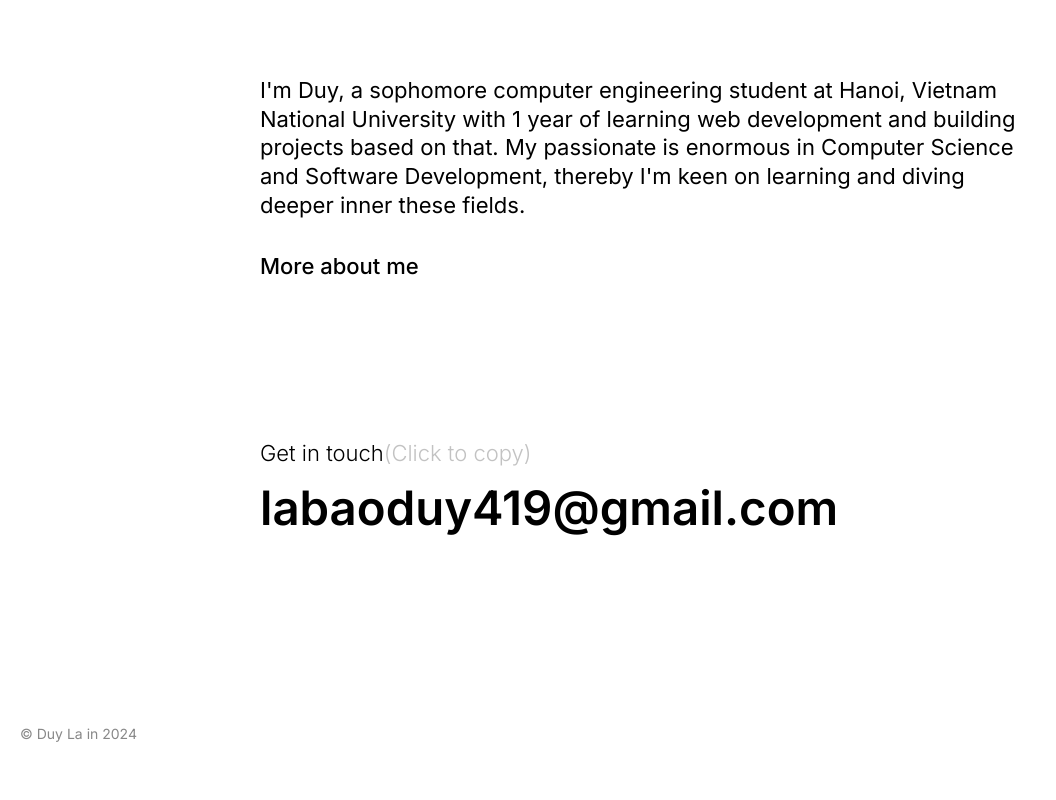
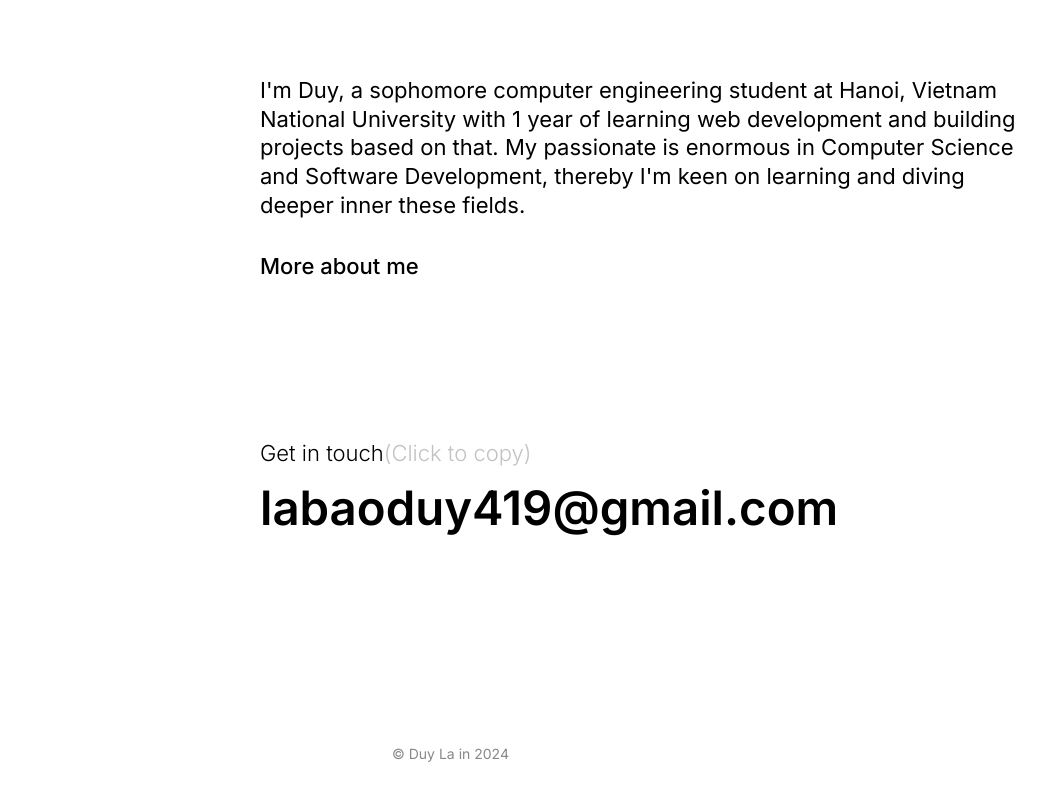
Before and after one commit to whateveriswhatever/Personal-Portfolio-2, a Next.js app: page / in a window 1280 px wide. Shown: the part 615-1415 px from the top of the page, without its empty margins (0-1056 px from the left). Before the commit the page ends 1379 px from the top, so only its background shows below. Built offline with nearby package versions, Linux system fonts and the light colour scheme.

Commit message:
Align the footer text

```diff
--- a/src/app/{components}/Footer.tsx
+++ b/src/app/{components}/Footer.tsx
@@ -3,7 +3,7 @@ import React from "react";
 const Footer = () => {
   return (
     <>
-      <footer className="phone:max-w-[100%] phone:pt-[20px] phone:pl-[20px] phone:pr-[20px] phone:pb-[20px] mt-0 ml-auto mr-auto mb-0 text-[#888] font-[400] text-[0.875rem]">
+      <footer className="phone:max-w-[100%] phone:pt-[20px] phone:pl-[20px] phone:pr-[20px] phone:pb-[20px] desktop:mt-0 desktop:ml-auto desktop:mr-auto desktop:mb-0 text-[#888] font-[400] phone:text-[0.875rem] desktop:max-w-[45vw] desktop:font-[400] desktop:text-[0.875rem] desktop:pt-[40px] desktop:pl-[40px] desktop:pr-[40px] desktop:pb-[40px]">
         © Duy La in 2024
       </footer>
     </>
```
